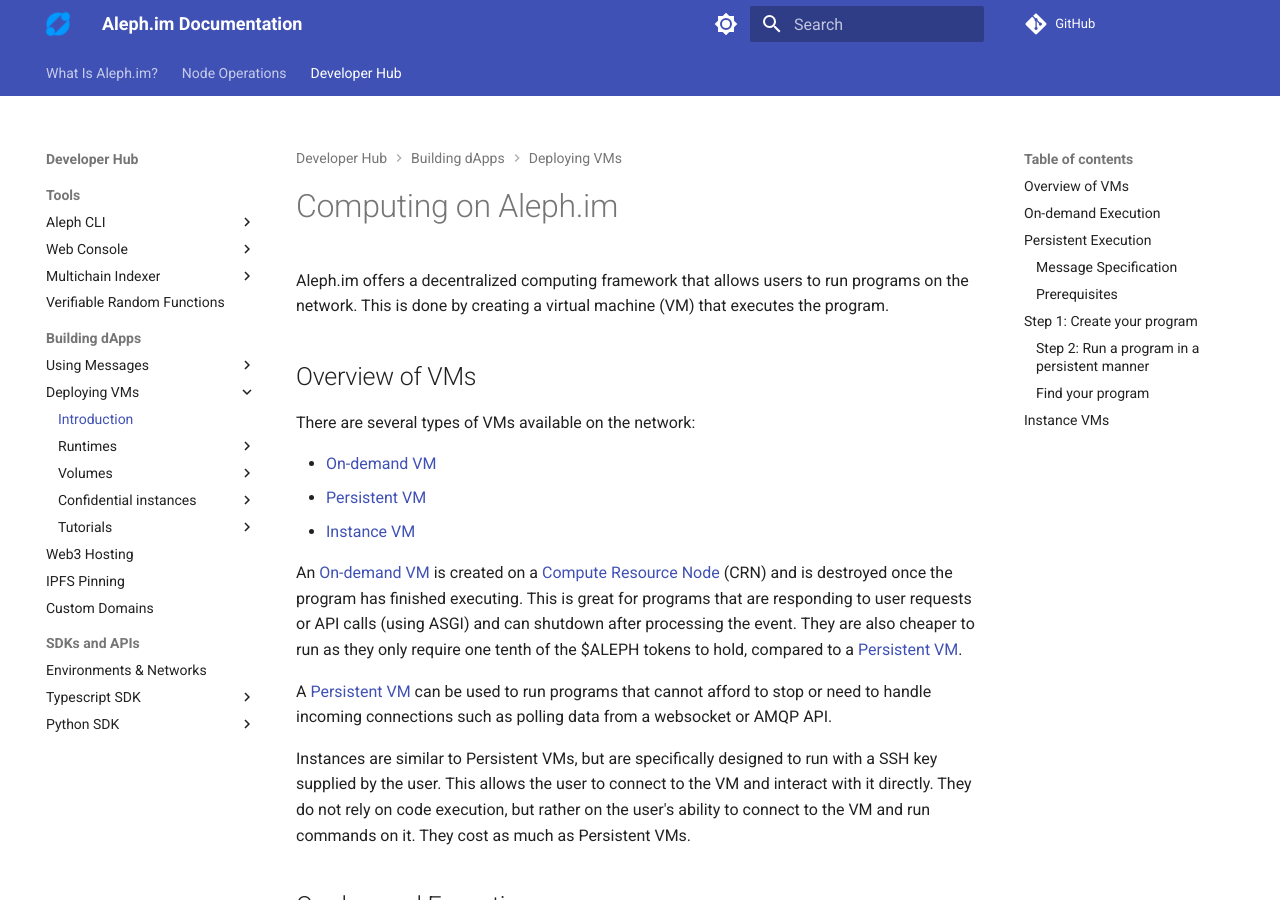
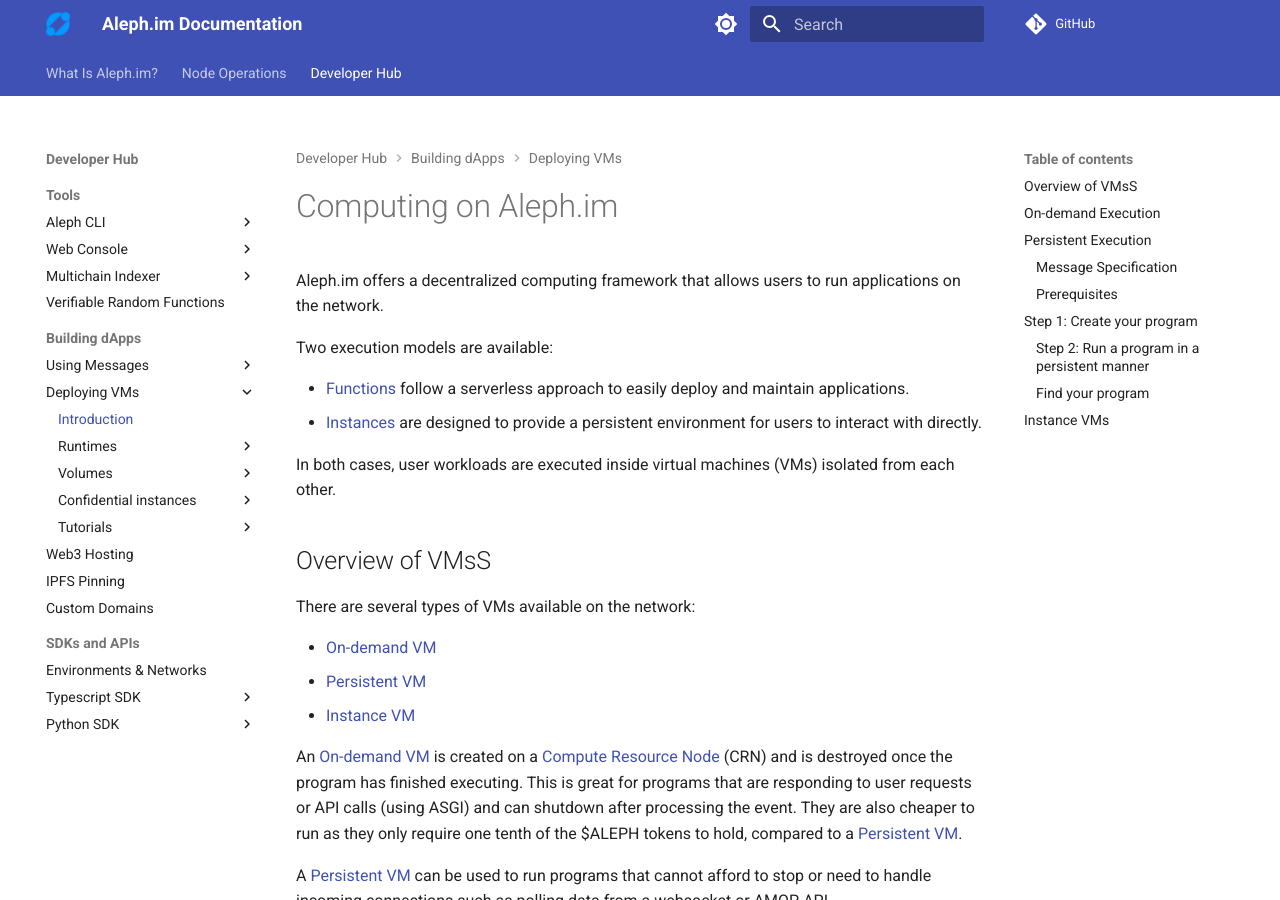
Before and after one commit to aleph-im/aleph-docs, an MkDocs documentation site: the page built from docs/computing/index.md, in a window 1280 px wide and 900 px high. Built offline with MkDocs 1.6.1 and Material for MkDocs 9.7.7, drawn with Linux system fonts in a browser that asks for light colours; plug-ins that fetch from the network failed and are left out; comment, search, counter and statistics services are not loaded.

Commit message:
Fix: Improve the computing index page

```diff
--- a/docs/computing/index.md
+++ b/docs/computing/index.md
@@ -1,10 +1,19 @@
 # Computing on Aleph.im
 
 Aleph.im offers a decentralized computing framework that allows users to run
-programs on the network. This is done by creating a virtual machine (VM) that
-executes the program.
+applications on the network.
 
-## Overview of VMs
+Two execution models are available:
+
+ - [Functions](/guides/python/getting_started/#understanding-alephim-programs) follow a serverless
+   approach to easily deploy and maintain applications.
+ - [Instances](/guides/python/getting_started/#understanding-alephim-instances) are designed to
+   provide a persistent environment for users to interact with directly.
+
+In both cases, user workloads are executed inside virtual machines (VMs)
+isolated from each other.
+
+## Overview of VMsS
 
 There are several types of VMs available on the network:
 
```
